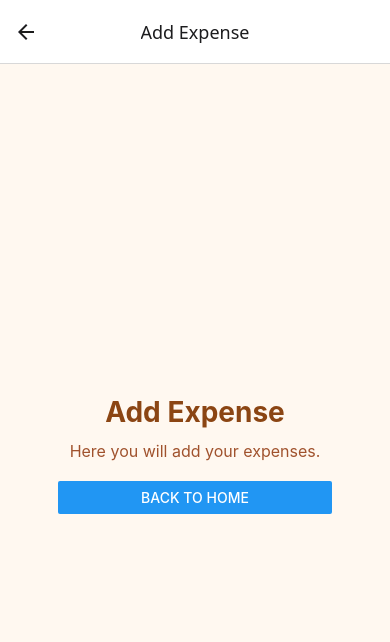
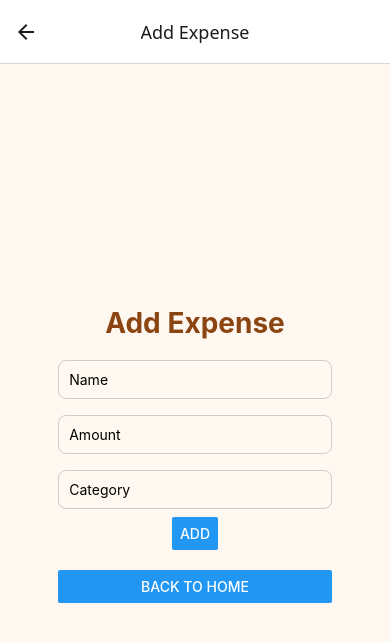
Before and after one commit to zoeglsmith/budget, a React Native app: screen /AddExpense in a window 390 px wide. Shown: the top 642 px of the page. Built offline with nearby package versions, Linux system fonts and the light colour scheme.

Commit message:
Add AddExpenseScreen with form inputs, validation, and navigation to Home with new expense

```diff
--- a/src/screens/AddExpenseScreen.tsx
+++ b/src/screens/AddExpenseScreen.tsx
@@ -1,24 +1,79 @@
-import React from "react";
-import { View, Text, StatusBar, Button } from "react-native";
+import React, { useState } from "react";
+import {
+  View,
+  Text,
+  StatusBar,
+  TextInput,
+  Button,
+  StyleSheet,
+  Alert,
+} from "react-native";
 import styles from "../styles/addExpensesStyles";
 import { NativeStackScreenProps } from "@react-navigation/native-stack";
-import { RootStackParamList } from "../../App";
+import { RootStackParamList, Expense } from "../../App";
 
 type Props = NativeStackScreenProps<RootStackParamList, "AddExpense">;
 
 export default function AddExpenseScreen({ navigation }: Props) {
+  const [name, setName] = useState("");
+  const [amount, setAmount] = useState("");
+  const [category, setCategory] = useState("");
+
+  const onAdd = () => {
+    if (!name || !amount || !category) {
+      Alert.alert("Error", "Please fill all fields");
+      return;
+    }
+    const expense: Expense = {
+      id: Date.now().toString(),
+      name,
+      amount: parseFloat(amount),
+      category,
+    };
+
+    navigation.navigate("Home", { newExpense: expense });
+  };
+
   return (
     <View style={styles.container}>
       <StatusBar barStyle="dark-content" />
       <Text style={styles.title}>Add Expense</Text>
-      <Text style={styles.subtitle}>Here you will add your expenses.</Text>
 
+      <TextInput
+        placeholder="Name"
+        value={name}
+        onChangeText={setName}
+        style={localStyles.input}
+      />
+      <TextInput
+        placeholder="Amount"
+        keyboardType="numeric"
+        value={amount}
+        onChangeText={setAmount}
+        style={localStyles.input}
+      />
+      <TextInput
+        placeholder="Category"
+        value={category}
+        onChangeText={setCategory}
+        style={localStyles.input}
+      />
+
+      <Button title="Add" onPress={onAdd} />
       <View style={{ marginTop: 20, width: "80%" }}>
-        <Button
-          title="Back to Home"
-          onPress={() => navigation.navigate("Home")}
-        />
+        <Button title="Back to Home" onPress={() => navigation.goBack()} />
       </View>
     </View>
   );
 }
+
+const localStyles = StyleSheet.create({
+  input: {
+    width: "80%",
+    padding: 10,
+    marginVertical: 8,
+    borderWidth: 1,
+    borderColor: "#ccc",
+    borderRadius: 8,
+  },
+});
```
